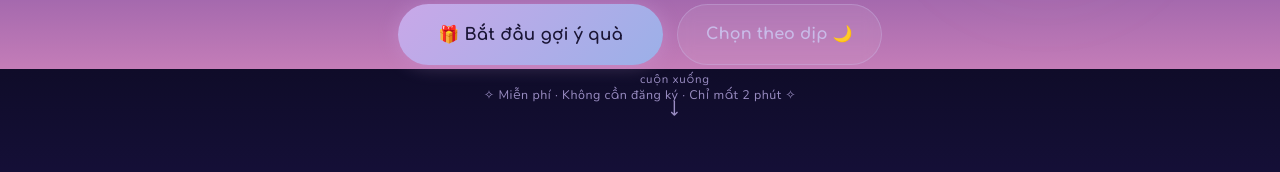
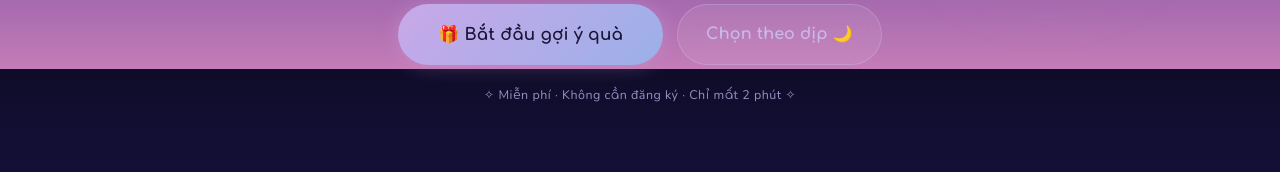
Before and after one commit to loc386308-byte/giftwise, a Next.js app: page / in a window 1280 px wide. Shown: the part 731-903 px from the top of the page. Built offline with nearby package versions, Linux system fonts and the light colour scheme.

Commit message:
fix: remove scroll indicator from homepage hero section

```diff
--- a/app/page.tsx
+++ b/app/page.tsx
@@ -180,27 +180,6 @@ export default function HomePage() {
           <p style={{ fontSize: '0.78rem', color: 'var(--color-text-light)', marginTop: '0.25rem', letterSpacing: '0.04em' }}>
             ✧ Miễn phí · Không cần đăng ký · Chỉ mất 2 phút ✧
           </p>
-
-          {/* Scroll indicator */}
-          <div
-            style={{
-              position: 'absolute',
-              bottom: '2rem',
-              left: '50%',
-              transform: 'translateX(-50%)',
-              display: 'flex',
-              flexDirection: 'column',
-              alignItems: 'center',
-              gap: '0.25rem',
-              color: 'var(--color-text-light)',
-              fontSize: '0.72rem',
-              animation: 'float 2.5s ease-in-out infinite',
-              letterSpacing: '0.06em',
-            }}
-          >
-            <span>cuộn xuống</span>
-            <span style={{ fontSize: '1.1rem' }}>↓</span>
-          </div>
         </section>
 
         <SectionDivider />
```
